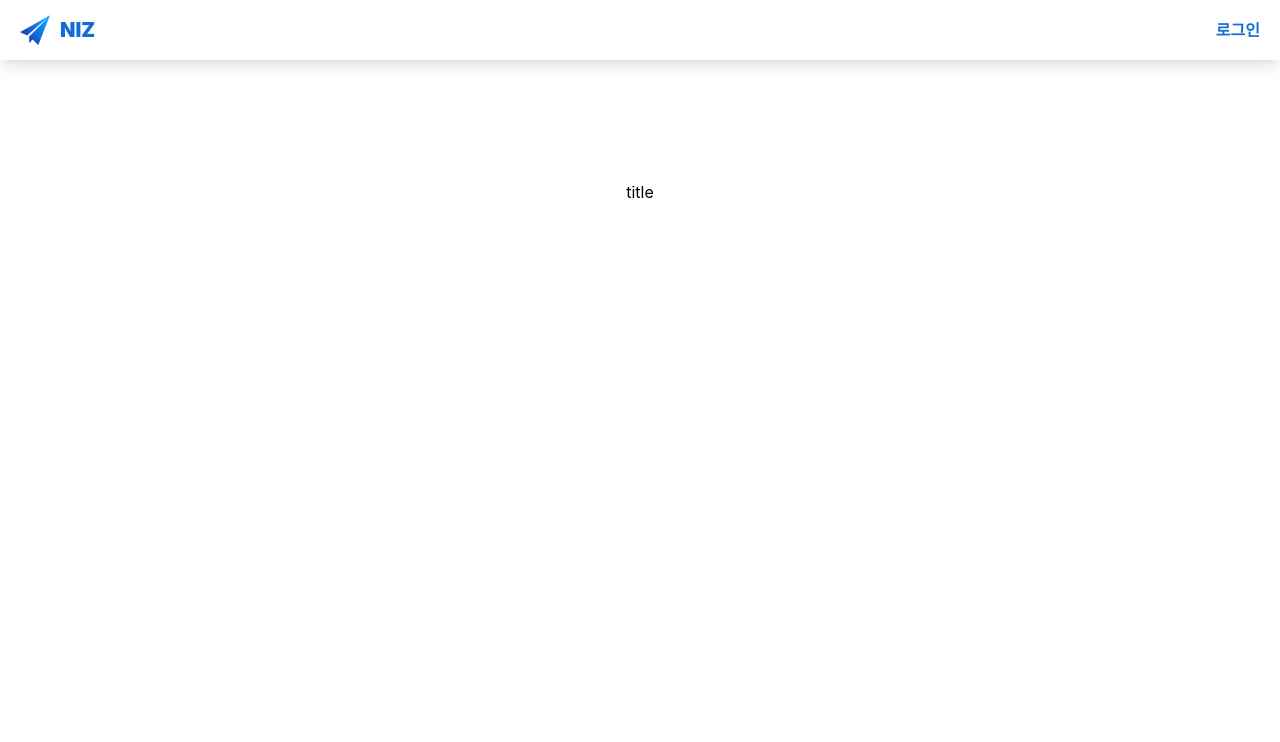
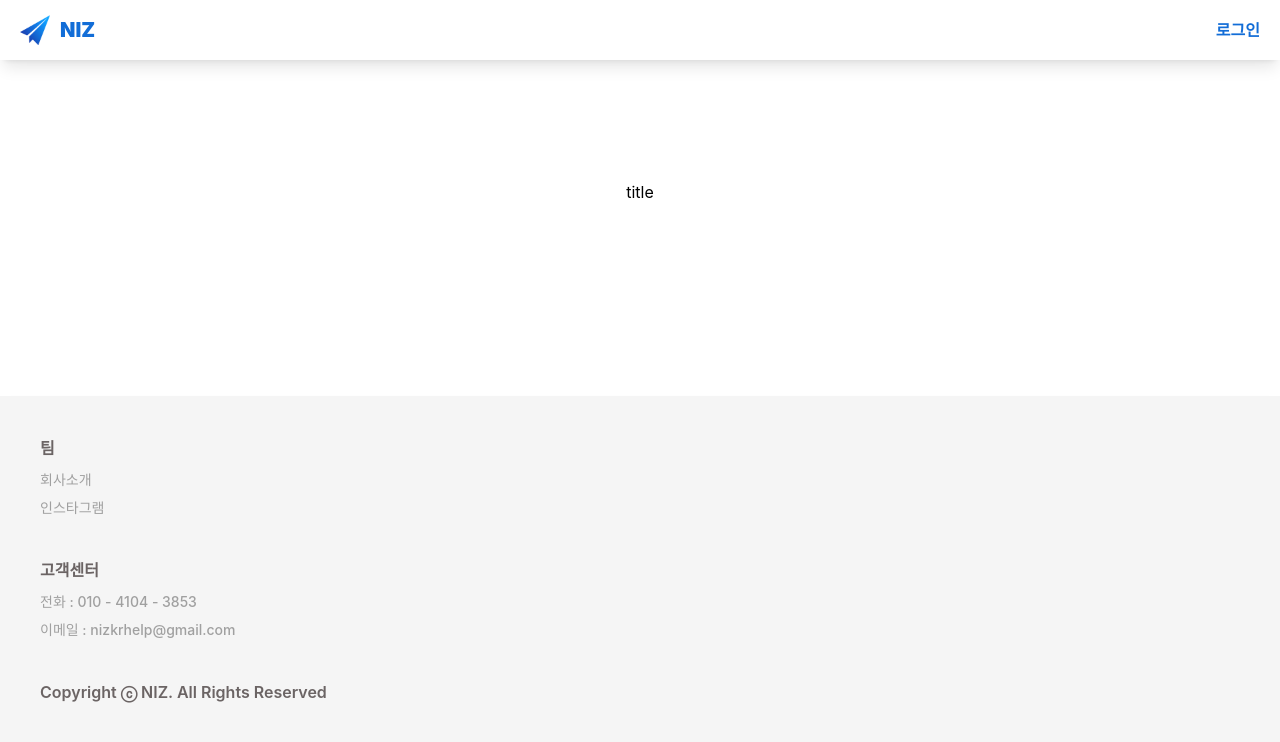
Before and after one commit to NIZ-Solutions/niz-front, a React (Create React App) app: page / in a window 1280 px wide. Shown: the top 742 px of the page. Built offline with nearby package versions, Linux system fonts and the light colour scheme.

Commit message:
📰 : Footer

```diff
--- a/src/App.tsx
+++ b/src/App.tsx
@@ -7,7 +7,7 @@ import "./App.css";
 function App() {
   return (
     <BrowserRouter>
-      <section className="relative flex h-svh w-full min-w-[330px] flex-col items-center">
+      <section className="relative flex h-svh w-full min-w-[330px] flex-col items-center justify-between">
         <Router />
       </section>
       <Modal />
--- a/src/components/layout/Footer.tsx
+++ b/src/components/layout/Footer.tsx
@@ -1,3 +1,32 @@
+import { Link } from "react-router-dom";
+
 export default function Footer() {
-  return <></>;
+  return (
+    <footer className="flex w-full flex-col items-center justify-between bg-gray-000 px-10 pb-24 pt-10 shadow-lg">
+      <div className="flex w-full max-w-screen-xl flex-col justify-between gap-10">
+        {/* 팀 */}
+        <div className="team-container flex flex-col gap-[10px]">
+          <p className="font-semibold text-gray-003">팀</p>
+          <div className="flex flex-col gap-2 text-sm font-medium text-gray-002">
+            <p>회사소개</p>
+            <Link to="https://www.instagram.com/niz.kr">인스타그램</Link>
+          </div>
+        </div>
+        {/* 고객센터 */}
+        <div className="agent-container flex flex-col gap-[10px]">
+          <p className="font-semibold text-gray-003">고객센터</p>
+          <div className="flex flex-col gap-2 text-sm font-medium text-gray-002">
+            <p>전화 : 010 - 4104 - 3853</p>
+            <p>이메일 : nizkrhelp@gmail.com</p>
+          </div>
+        </div>
+        {/* Copyright */}
+        <div className="agent-container flex flex-col gap-[10px]">
+          <p className="font-semibold text-gray-003">
+            Copyright ⓒ NIZ. All Rights Reserved
+          </p>
+        </div>
+      </div>
+    </footer>
+  );
 }
--- a/src/components/layout/Header.tsx
+++ b/src/components/layout/Header.tsx
@@ -9,7 +9,8 @@ export default function Header() {
   const loggedIn = false;
 
   return (
-    <header className="fixed left-0 right-0 top-0 flex min-h-[60px] w-full flex-row items-center justify-between bg-white px-5 shadow-lg">
+    <header className="fixed left-0 right-0 top-0 flex min-h-[60px] flex-row justify-center bg-white px-5 shadow-lg">
+      <div className="flex w-full max-w-screen-xl items-center justify-between">
         {/* 로고 */}
         <Link to="/" className="flex gap-[10px]">
           <img className="w-[30px]" src={HeaderLogo} alt="logo" />
@@ -28,6 +29,7 @@ export default function Header() {
             <Link to="/login"> 로그인 </Link>
           )}
         </div>
+      </div>
     </header>
   );
 }
```
Lines whose indentation alone changed are shown as unchanged.
